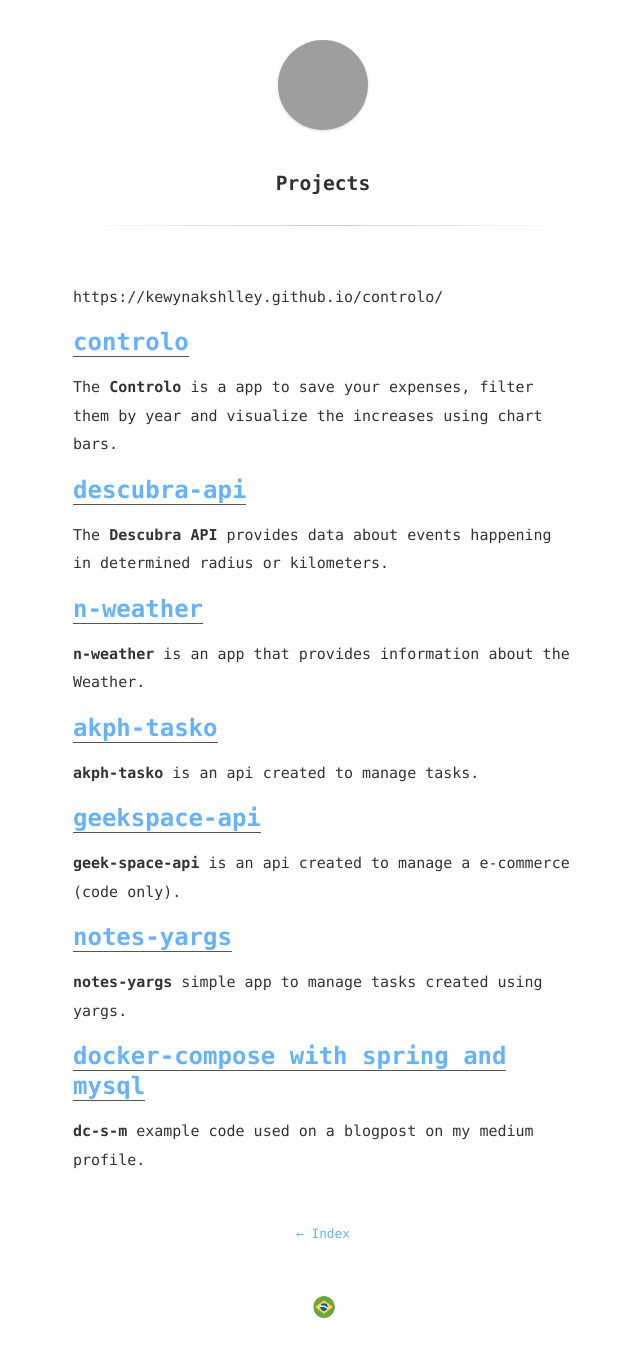
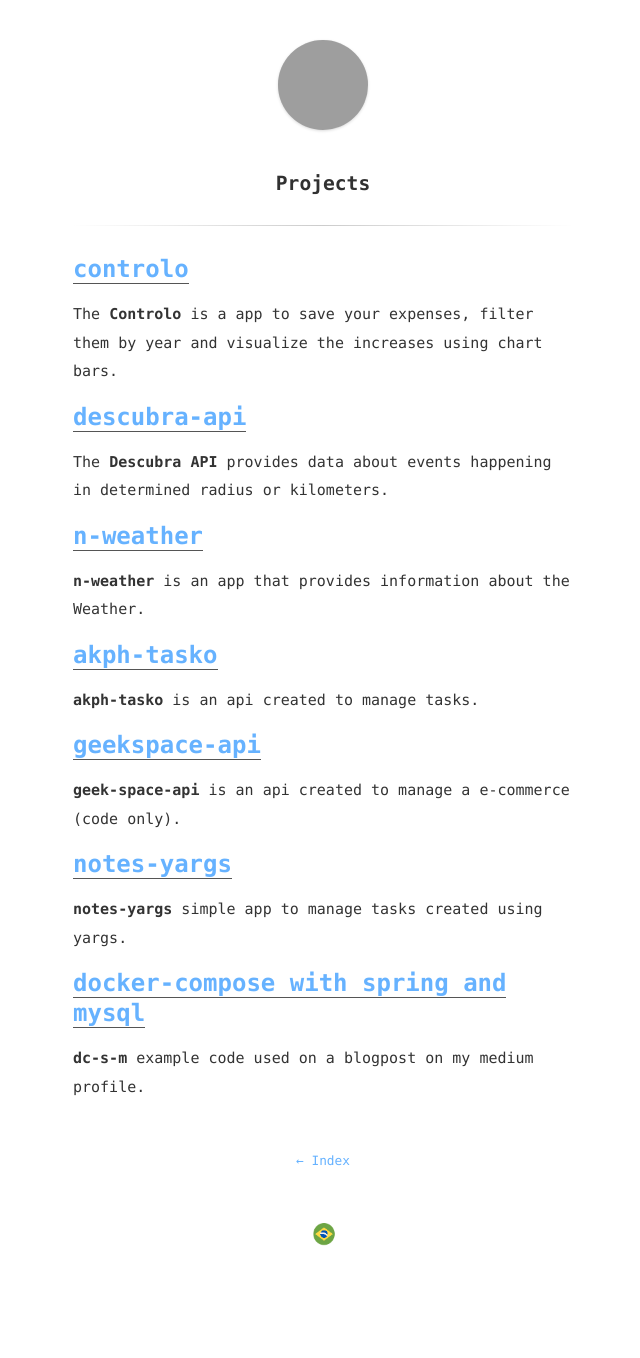
Before and after one commit to kewynakshlley/kewynakshlley.github.io, a Jekyll site: the page built from projects.md, in a window 1280 px wide, cut to the strip 0-1360 px from the top of the page. Shown: the whole strip, without its empty margins (317-957 px from the left). Built offline with Jekyll 4.4.1, drawn with Linux system fonts in a browser that asks for light colours; after the commit the page ends 1287 px from its top, so only the background shows below that; grey boxes are pictures that could not be loaded.

Commit message:
Update projects.md

```diff
--- a/projects.md
+++ b/projects.md
@@ -2,8 +2,6 @@
 layout: page
 title: Projects
 ---
-
-<br/>https://kewynakshlley.github.io/controlo/
 
 ## <a href="https://github.com/kewynakshlley/descubra-api" target="_blank">controlo</a>
 
```
